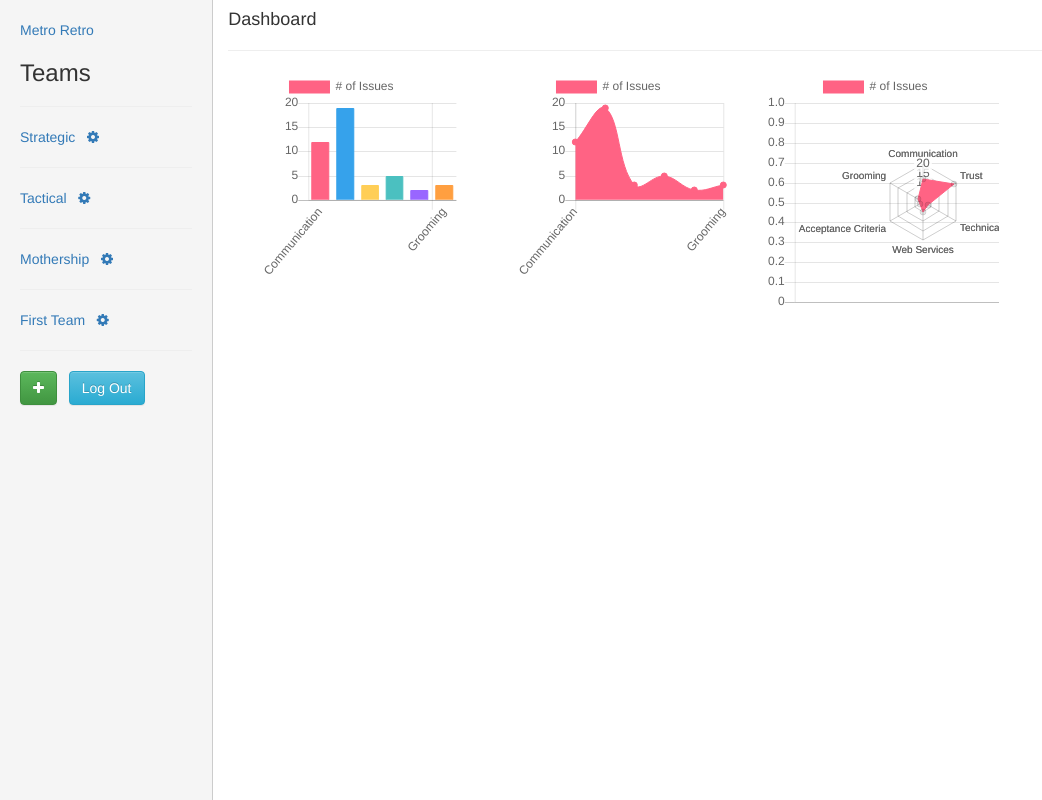
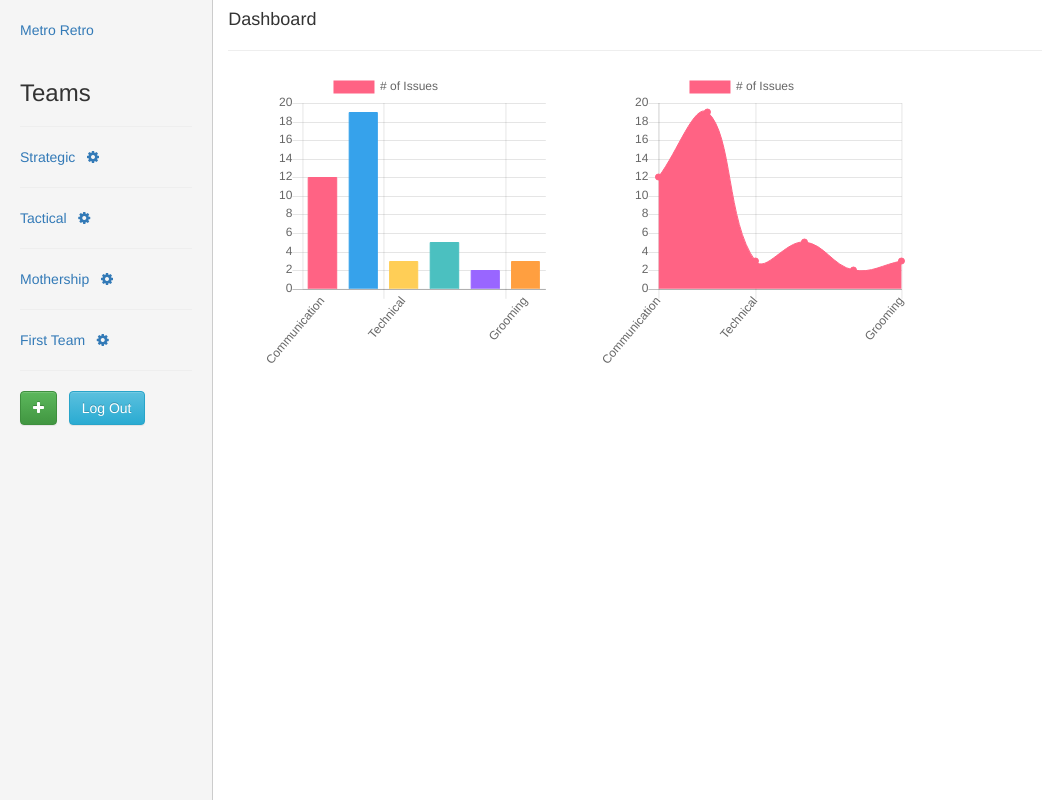
Before and after one commit to dpigram/retroApi, a Django app: template retroAPI/templates/retro/dashboard.html in a window 1280 px wide. Shown: the whole page, without its empty margins (0-1042 px from the left). Run offline with Django 3.2, Linux system fonts and the light colour scheme; the template is opened without the code that fills it: values that come from a table or form of the project are taken from there, others are empty; data comes from the database, SQL or seed files in the repository; both versions use the stored data as it was after the commit; some libraries are stand-ins or nearby versions.

Commit message:
Add Charts.js to dashboard

```diff
--- a/retroAPI/templates/retro/baseNavigation.html
+++ b/retroAPI/templates/retro/baseNavigation.html
@@ -63,6 +63,8 @@
       <div class="row">
         <div class="col-sm-3 col-md-2 sidebar">
           <a href="{% url 'retro:dashboard' %}">Metro Retro</a>
+          <br><br>
+
           {% if all_teams_list %}
             <h3>Teams</h3><hr>
             {% for team in all_teams_list %}
--- a/retroAPI/templates/retro/dashboard.html
+++ b/retroAPI/templates/retro/dashboard.html
@@ -6,14 +6,11 @@
 
 {% block content %}
 <div class="row">
-  <div class="col-md-3">
+  <div class="col-md-4">
     <canvas id="myChart" width="400" height="400"></canvas>
   </div>
-  <div class="col-md-3">
+  <div class="col-md-4">
     <canvas id="myChart2" width="300" height="300"></canvas>
-  </div>
-  <div class="col-md-3">
-    <canvas id="myChart3" width="300" height="300"></canvas>
   </div>
 </div>
 {% endblock %}
```
Also changed, not shown: db.sqlite3.
